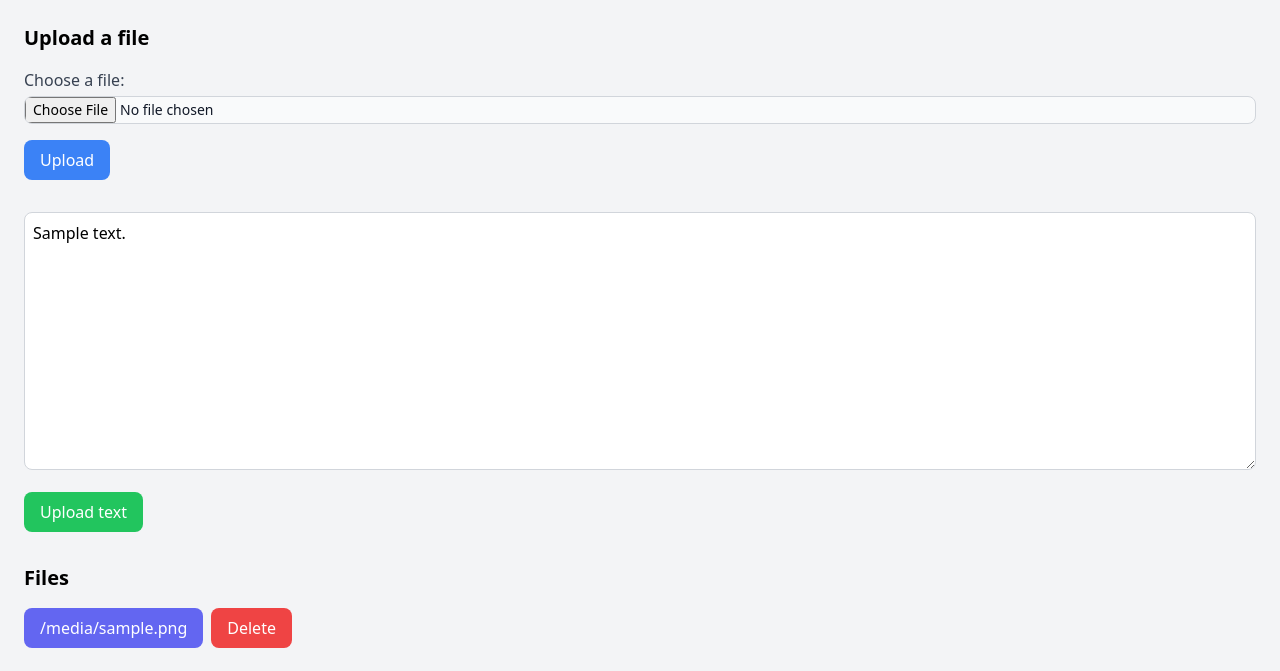
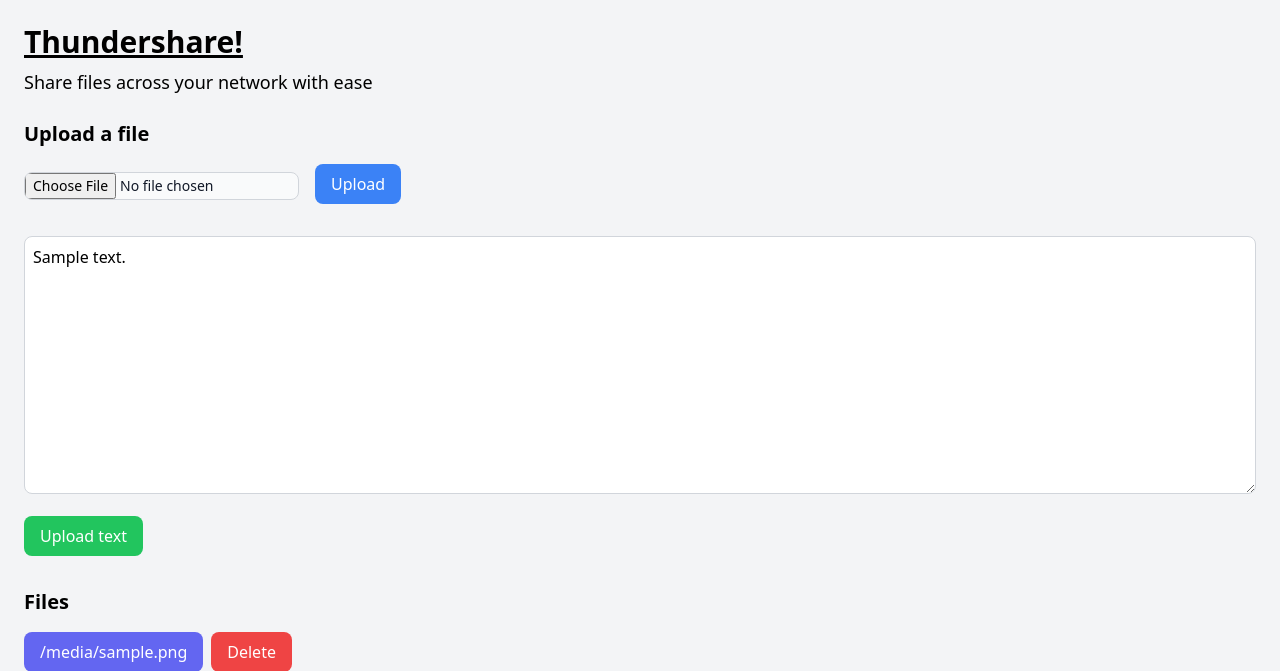
Before and after one commit to loic-lescoat/thundershare, a Flask app: template templates/home.html in a window 1280 px wide. Shown: the top 671 px of the page. Run offline with Flask 3, Linux system fonts and the light colour scheme; the template is opened without the code that fills it: most values are stand-ins (such as "Sample title", 1, 10 or a date in 2020); some libraries are stand-ins or nearby versions.

Commit message:
better layout

```diff
--- a/templates/home.html
+++ b/templates/home.html
@@ -7,17 +7,22 @@
     <script src="https://cdn.tailwindcss.com"></script>
 </head>
 <body class="bg-gray-100 p-6">
+    <h1 class="text-3xl font-bold underline mb-2">
+      Thundershare!
+    </h1>
+    <h2 class="text-lg mb-6">Share files across your network with ease</h2>
 
     <h2 class="text-xl font-semibold mb-4">Upload a file</h2>
     <form action="/upload" method="post" enctype="multipart/form-data" class="space-y-4">
-        <div>
-            <label for="file" class="block text-gray-700">Choose a file:</label>
-            <input type="file" id="file" name="file" class="mt-1 block w-full text-sm text-gray-900 border border-gray-300 rounded-lg cursor-pointer bg-gray-50 focus:outline-none focus:border-blue-500">
+        <div class="flex items-center space-x-4">
+            <div>
+                <input type="file" id="file" name="file" class="mt-1 block w-full text-sm text-gray-900 border border-gray-300 rounded-lg cursor-pointer bg-gray-50 focus:outline-none focus:border-blue-500">
+            </div>
+            <button type="submit" class="px-4 py-2 bg-blue-500 text-white rounded-lg hover:bg-blue-700">Upload</button>
         </div>
-        <button type="submit" class="px-4 py-2 bg-blue-500 text-white rounded-lg hover:bg-blue-700">Upload</button>
 
         <div>
-            <textarea rows="10" name="text" placeholder="Save your text here" class="mt-4 w-full p-2 border border-gray-300 rounded-lg focus:outline-none focus:ring-2 focus:ring-blue-500">{{ user_text }}</textarea>
+            <textarea rows="10" cols="80" name="text" placeholder="Save your text here" class="mt-4 w-full p-2 border border-gray-300 rounded-lg focus:outline-none focus:ring-2 focus:ring-blue-500">{{ user_text }}</textarea>
         </div>
         <button type="submit" formaction="/upload_text" class="px-4 py-2 bg-green-500 text-white rounded-lg hover:bg-green-700">Upload text</button>
     </form>
```
